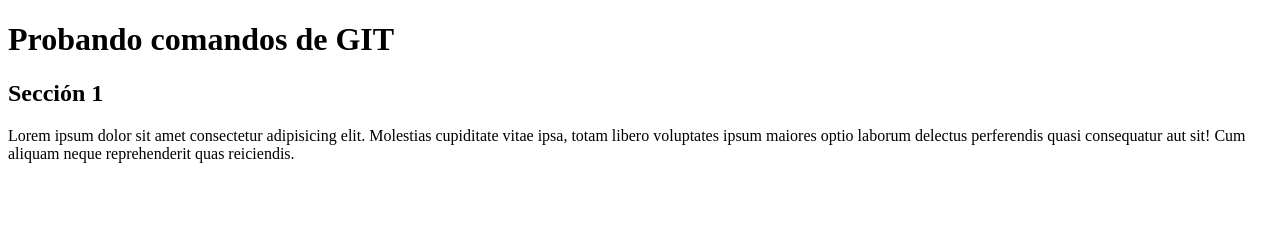
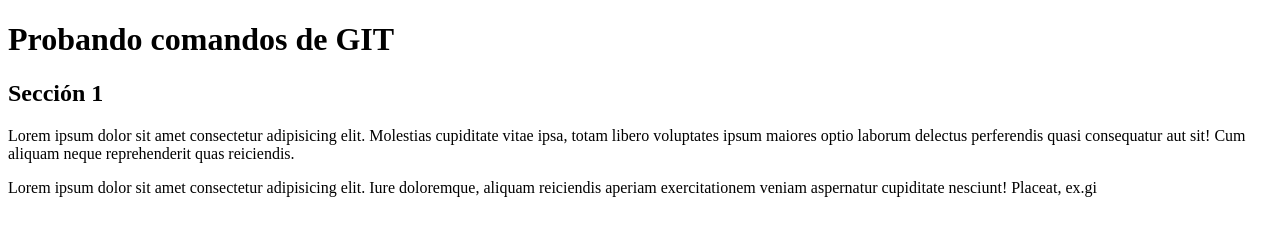
Before and after one commit to Gonesposito/pruebagit, a plain HTML site: page index.html in a window 1280 px wide. Drawn offline with Linux system fonts and the light colour scheme.

Commit message:
Tercer commit

```diff
--- a/index.html
+++ b/index.html
@@ -20,6 +20,9 @@
     <p>
         Lorem ipsum dolor sit amet consectetur adipisicing elit. Molestias cupiditate vitae ipsa, totam libero voluptates ipsum maiores optio laborum delectus perferendis quasi consequatur aut sit! Cum aliquam neque reprehenderit quas reiciendis.
     </p>
+    <p>
+        Lorem ipsum dolor sit amet consectetur adipisicing elit. Iure doloremque, aliquam reiciendis aperiam exercitationem veniam aspernatur cupiditate nesciunt! Placeat, ex.gi
+    </p>
 
 </body>
 </html>
```
